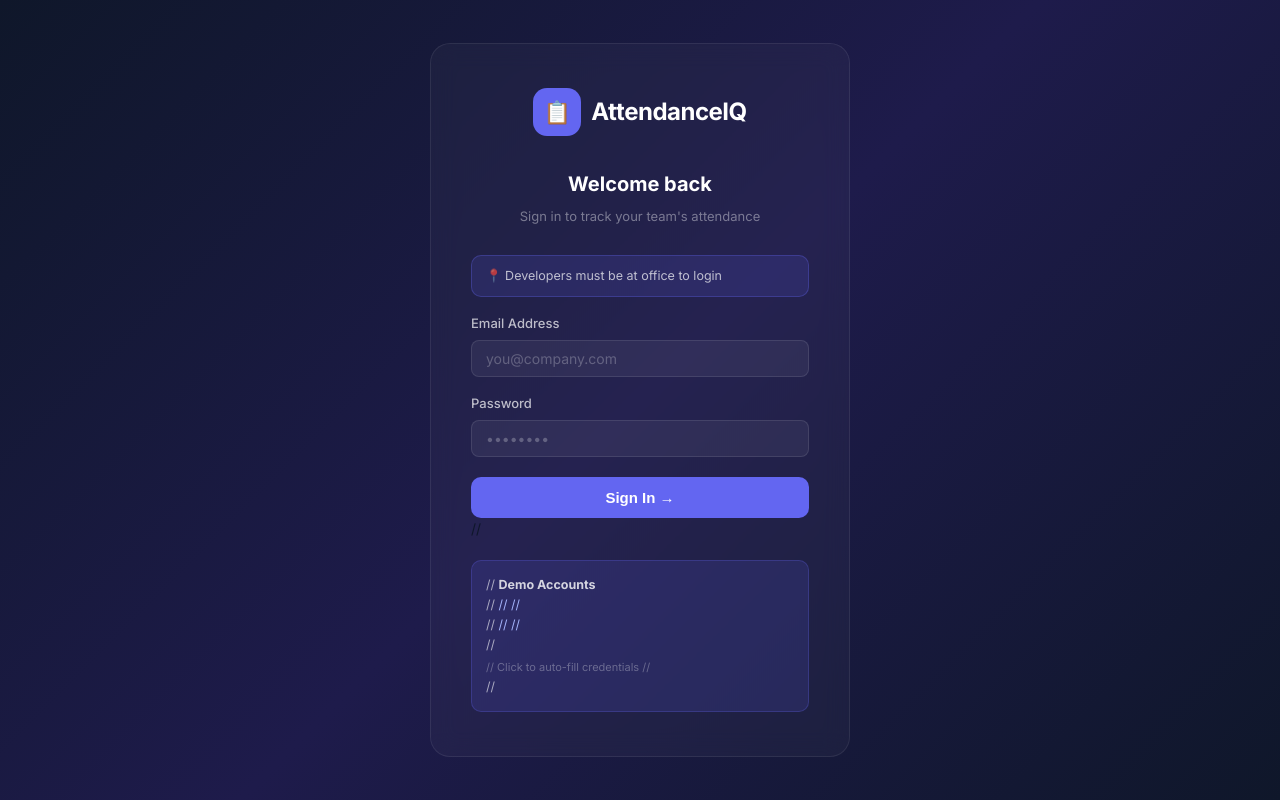
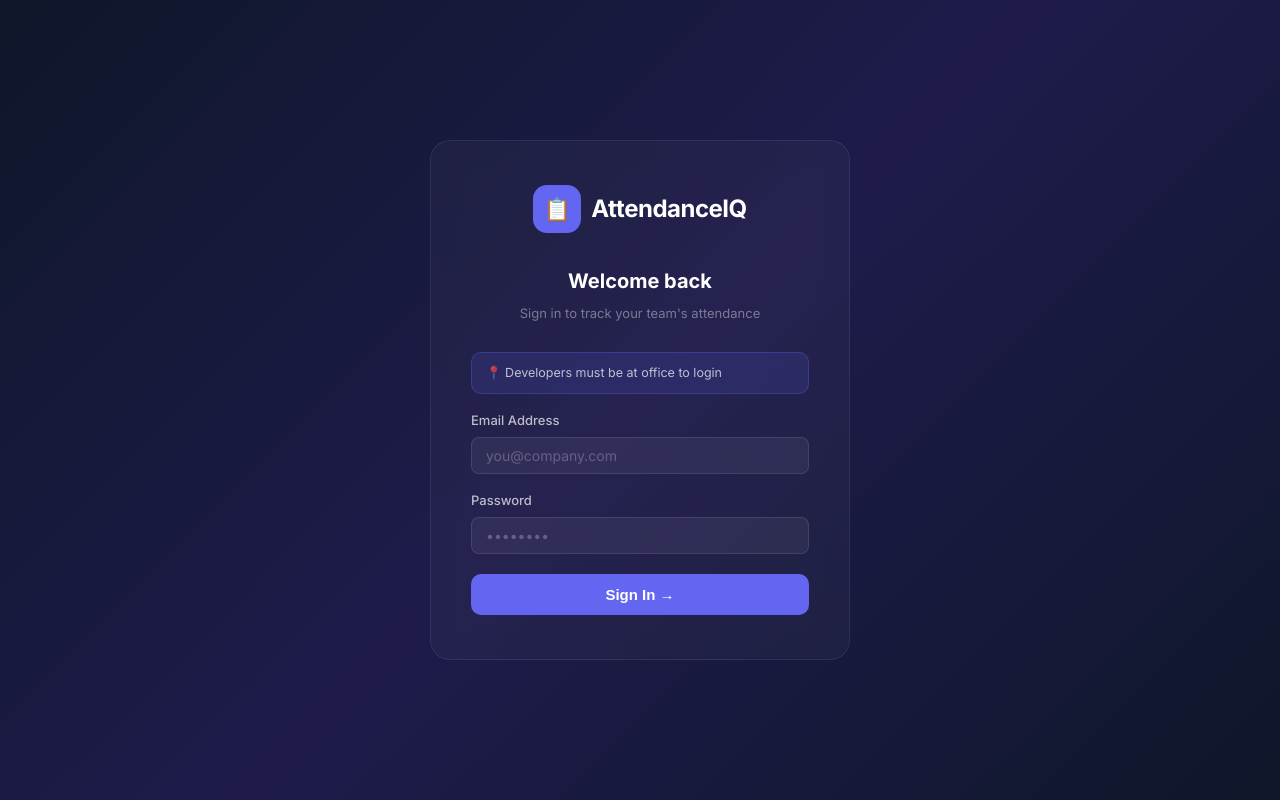
Before and after one commit to tusharhambir022-cmyk/attendance-app, a React (Create React App) app in the folder frontend/: page /login in a window 1280 px wide. Built offline with nearby package versions, Linux system fonts and the light colour scheme; no server answers.

Commit message:
again remove the complete box from login page

```diff
--- a/frontend/src/pages/LoginPage.js
+++ b/frontend/src/pages/LoginPage.js
@@ -171,19 +171,6 @@ export default function LoginPage() {
             {locationLoading ? '📍 Checking location...' : loading ? 'Signing in...' : 'Sign In →'}
           </button>
         </form>
-
-//        <div className="login-hint">
-//          <strong style={{ color: 'rgba(255,255,255,0.8)' }}>Demo Accounts</strong><br />
-//          <span style={{ cursor: 'pointer', color: '#a5b4fc' }} onClick={() => fillDemo('admin')}>
-//
-//          </span><br />
-//          <span style={{ cursor: 'pointer', color: '#a5b4fc' }} onClick={() => fillDemo('dev')}>
-//
-//          </span><br />
-//          <span style={{ fontSize: '11px', color: 'rgba(255,255,255,0.3)', marginTop: '4px', display: 'block' }}>
-//            Click to auto-fill credentials
-//          </span>
-//        </div>
       </div>
     </div>
   );
```
